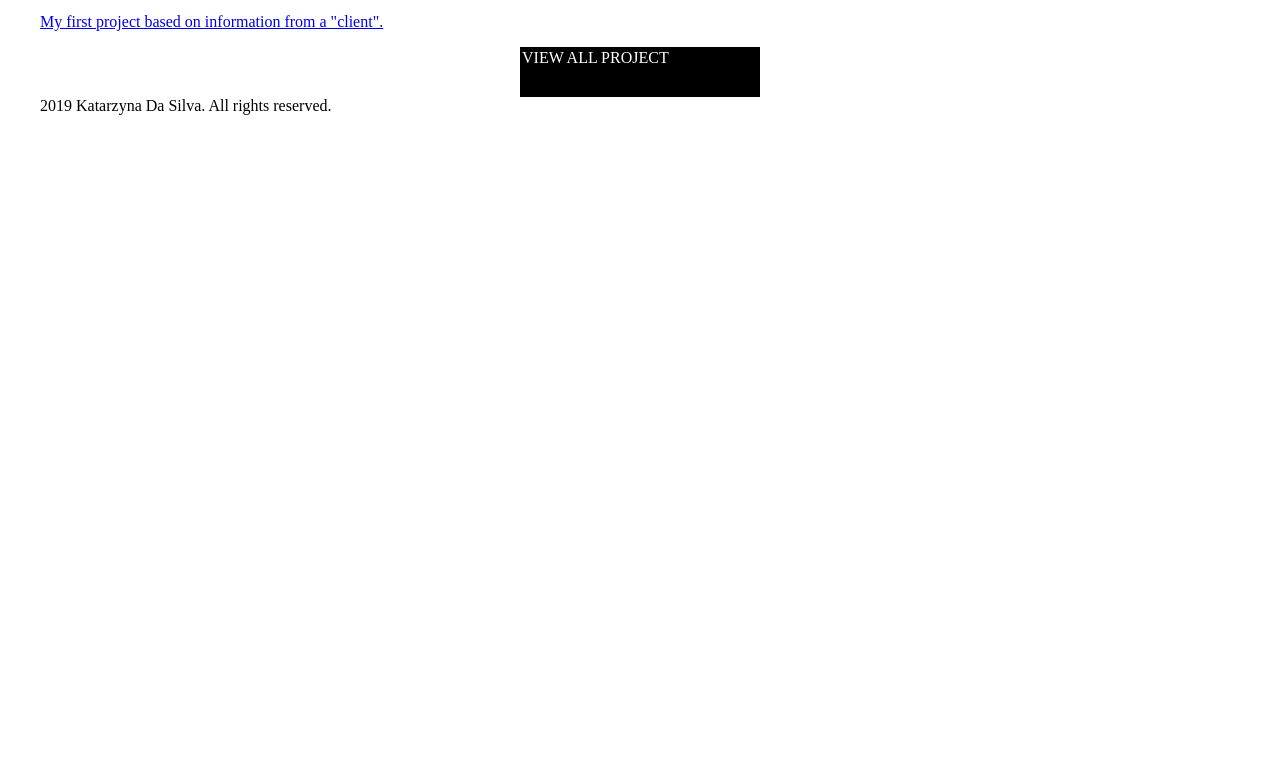
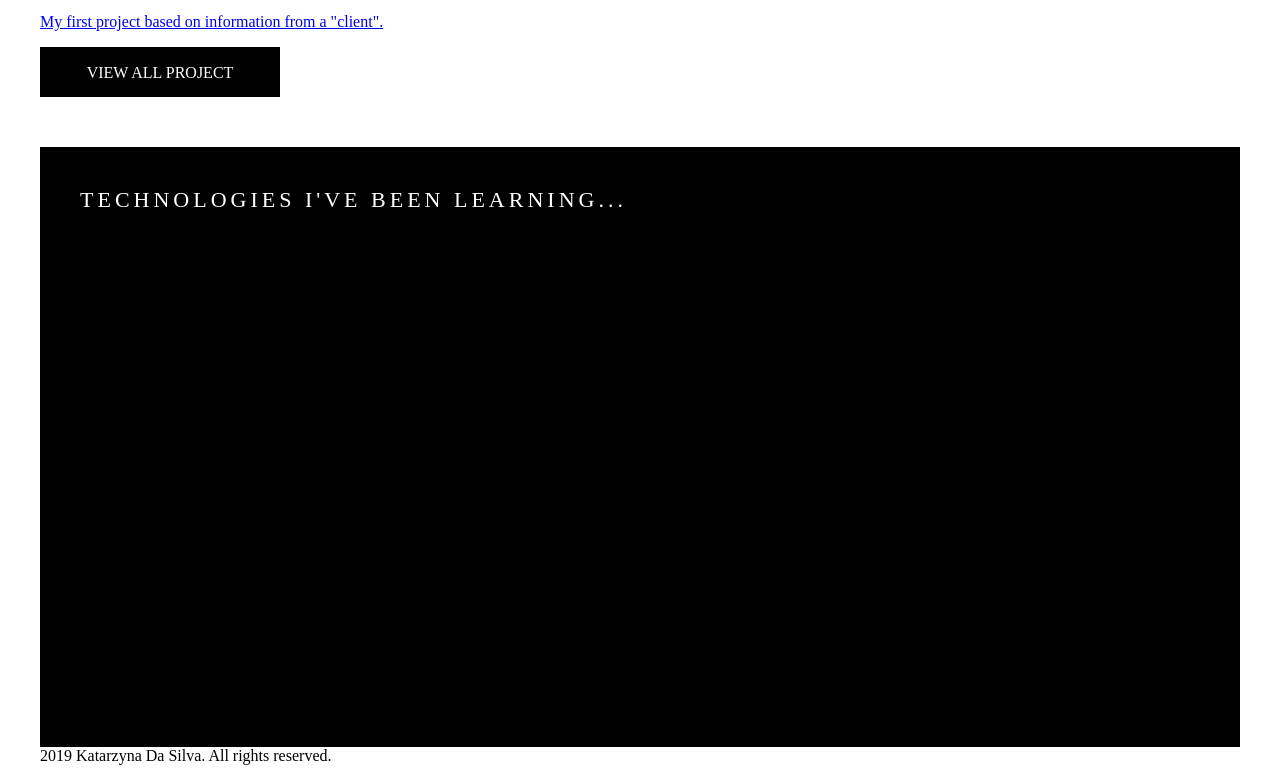
Before and after one commit to conic916/Portfolio, a website: page index.html in a window 1280 px wide. Shown: the part 2316-3089 px from the top of the page. Before the commit the page ends 2439 px from the top, so only its background shows below. Drawn offline with Linux system fonts and the light colour scheme; a web font is replaced by a local one.

Commit message:
Add section works & footer

```diff
--- a/index.html
+++ b/index.html
@@ -73,11 +73,10 @@
         </div>
         <div class="button">view all project</div>
     </section>
-   <section class="works">
-
-
-   </section>
-   <footer>2019 Katarzyna Da Silva. All rights reserved.</footer>
+    <section class="works">
+        <h1 class="works__technologies">technologies I've been learning...</h1>
+    </section>
+    <footer>2019 Katarzyna Da Silva. All rights reserved.</footer>
     <script src="./index.js"></script>
 </body>
 
--- a/sass/style.scss
+++ b/sass/style.scss
@@ -269,6 +269,8 @@ body {
     }
 }
 
+/* button */
+
 .button {
     width: 240px;
     height: 50px;
@@ -276,5 +278,24 @@ body {
     border: 2px solid #000000;
     background: #000000;
     text-transform: uppercase;
-    margin: 0 auto;
+    text-align: center;
+    padding-top: 15px;
+    margin-bottom: 50px;
 }
+
+/* works */
+
+.works {
+    width: 100%;
+    height: 600px;
+    background: #000000;
+
+    .works__technologies {
+        color: #ffffff;
+        font-size: 22px;
+        text-transform: uppercase;
+        font-weight: 400;
+        letter-spacing: 4px;
+        padding: 40px;
+    }
+}
```
Also changed, not shown: css/style.css, 1 other file.
